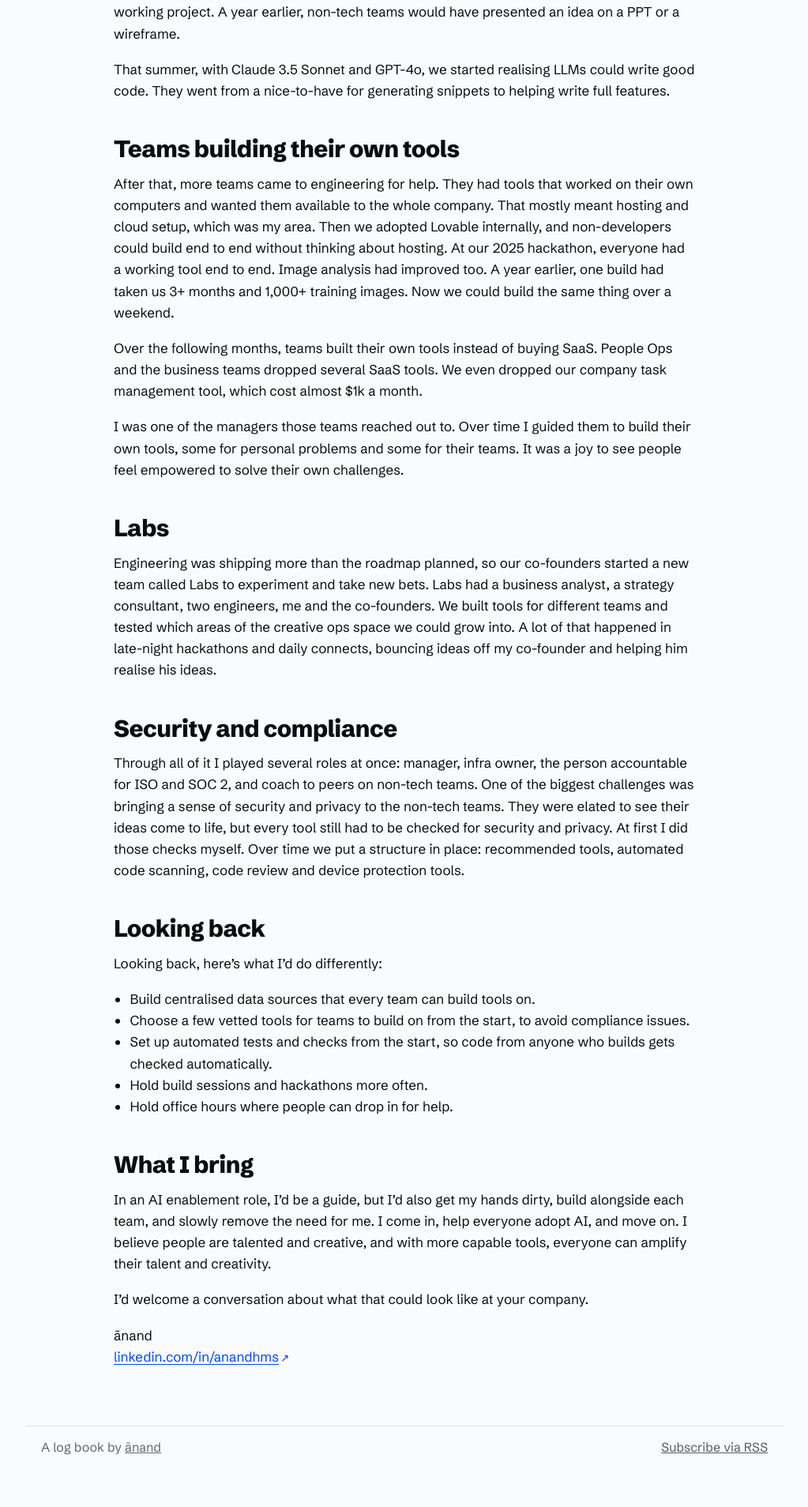
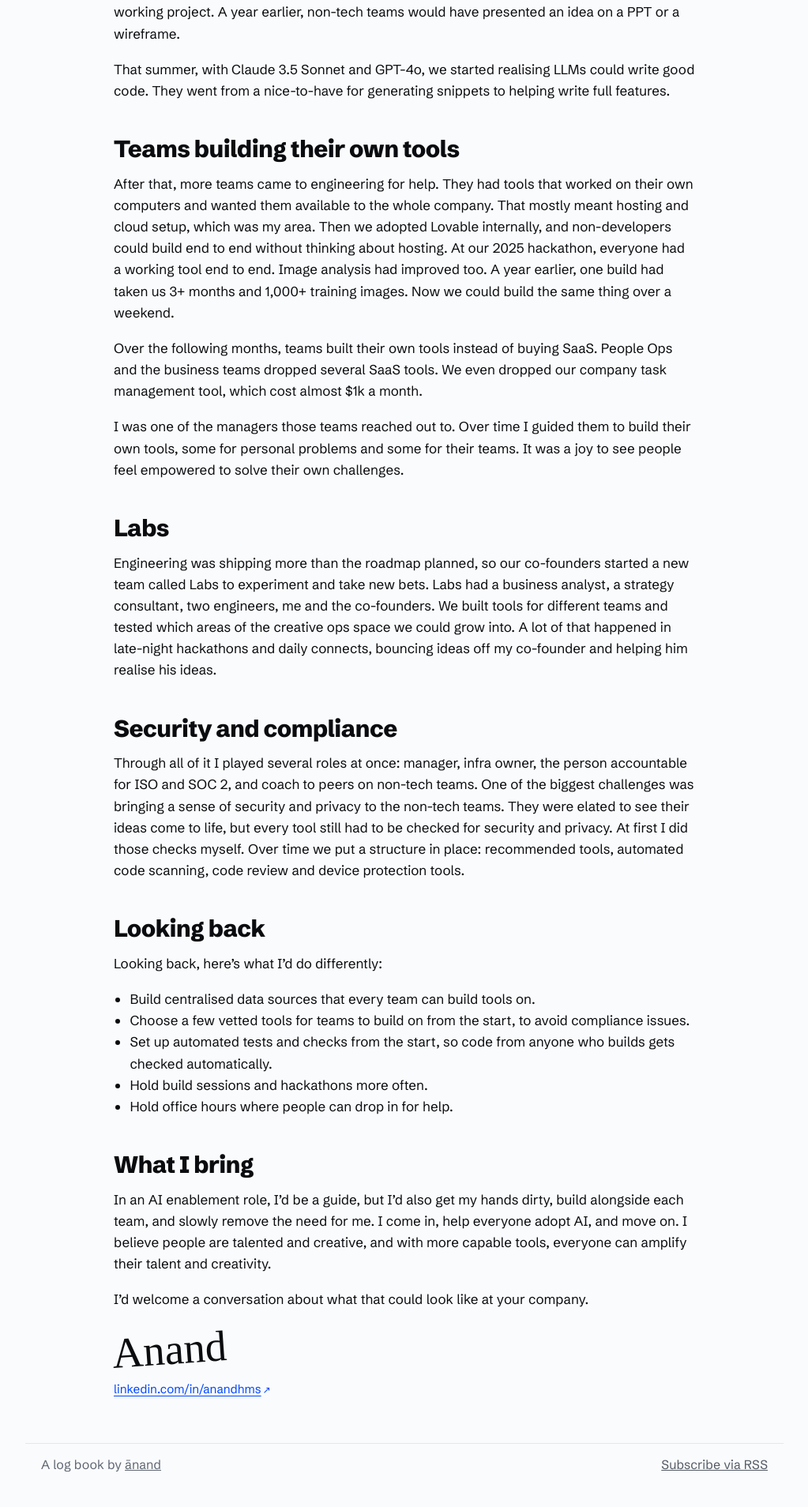
Before and after one commit to and/and.github.io, a Jekyll site: the page built from ai.md, in a window 1280 px wide. Shown: the part 2084-3992 px from the top of the page at 79% size, without its empty margins (128-1151 px from the left). Built offline with Jekyll 4.4.1, drawn with Linux system fonts in a browser that asks for light colours; some web fonts are replaced; before the commit the page ends 3970 px from its top, so only the background shows below that.

Commit message:
AI adoption note: handwritten signature
Co-Authored-By: Claude Opus 5.5 <noreply@anthropic.com>

```diff
--- a/ai.md
+++ b/ai.md
@@ -43,6 +43,9 @@ sitemap: false
   .ath-dot{grid-column:1;grid-row:1 / 3}
   .ath-ev p{grid-column:2}
 }
+.post-content .ath-sign{margin-top:28px}
+.post-content .ath-sig{font-family:"Mrs Saint Delafield",cursive;font-size:3.4rem;line-height:1;margin:0 0 6px;color:var(--text);transform:rotate(-4deg);transform-origin:left bottom;display:inline-block}
+.post-content .ath-in{margin:0;font-size:.95rem}
 </style>
 
 For the past two and a half years I've been inside the kind of shift AI enablement roles exist to drive. It happened at Rocketium, a company of 50+ people, not a large organization.
@@ -120,5 +123,10 @@ In an AI enablement role, I'd be a guide, but I'd also get my hands dirty, build
 
 I'd welcome a conversation about what that could look like at your company.
 
-ānand
-[linkedin.com/in/anandhms](https://www.linkedin.com/in/anandhms/)
+<link rel="preconnect" href="https://fonts.googleapis.com">
+<link rel="preconnect" href="https://fonts.gstatic.com" crossorigin>
+<link href="https://fonts.googleapis.com/css2?family=Mrs+Saint+Delafield&display=swap" rel="stylesheet">
+<div class="ath-sign">
+<p class="ath-sig" aria-label="Anand">Anand</p>
+<p class="ath-in"><a href="https://www.linkedin.com/in/anandhms/">linkedin.com/in/anandhms</a></p>
+</div>
```
